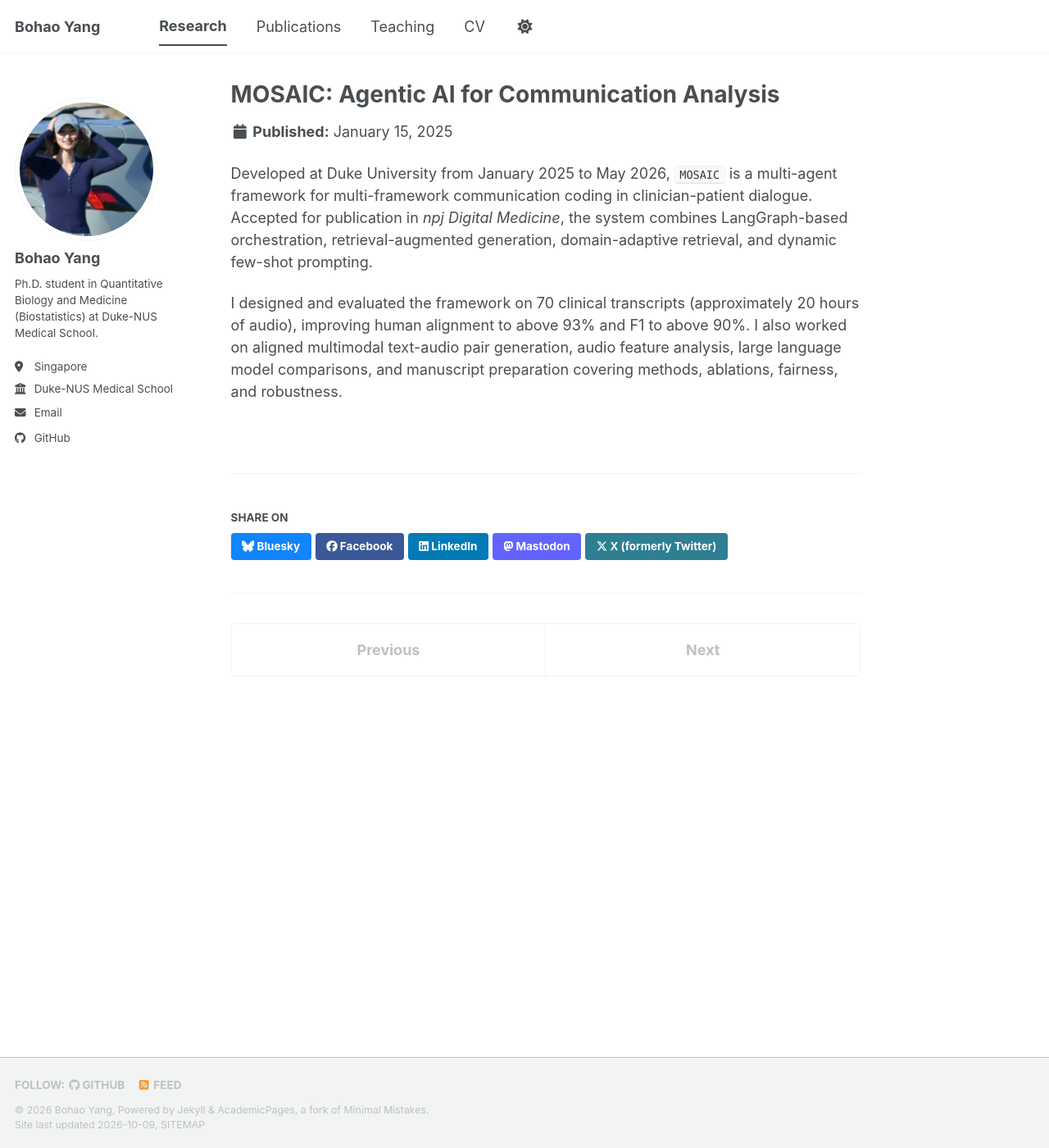
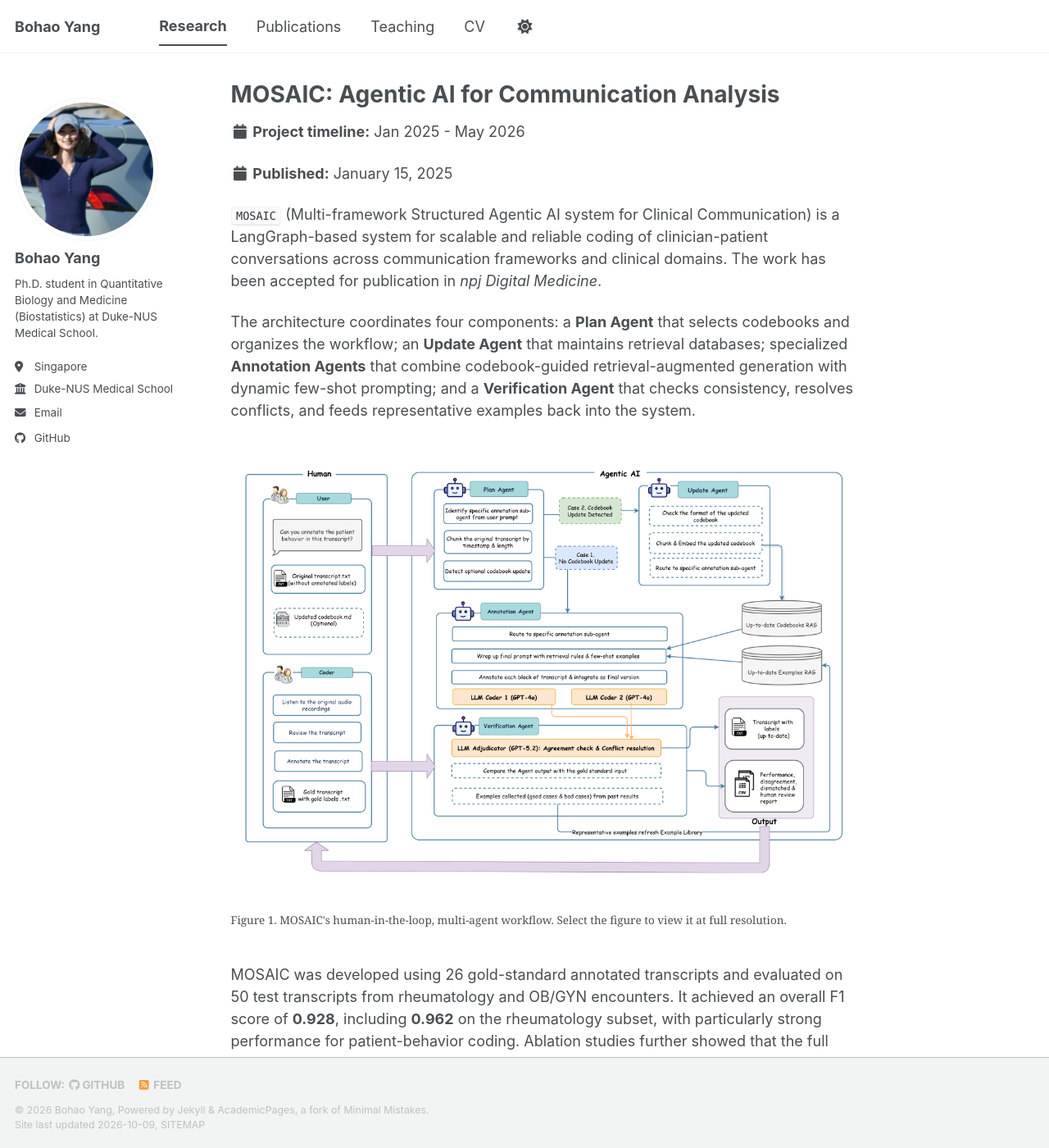
Before and after one commit to bohaoyang1327/bohaoyang1327, a Jekyll site: the page built from _portfolio/2025-01-15-mosaic.md, in a window 1280 px wide and 1400 px high. Shown: the whole window at 82% size. Built offline with Jekyll 4.4.1, drawn with Linux system fonts in a browser that asks for light colours; a script bundle is joined from its source files by our own code; library files that are not in the unit come from our copies.

Commit message:
add SIMAX and expand MOSAIC research pages

```diff
--- a/_layouts/single.html
+++ b/_layouts/single.html
@@ -30,7 +30,9 @@ layout: default
           {% if page.read_time %}
             <p class="page__meta"><i class="fa fa-clock" aria-hidden="true"></i> {% include read-time.html %}</p>
           {% endif %}
-        {% if page.modified %}
+        {% if page.collection == 'portfolio' and page.timeline_start and page.timeline_end %}
+          <p class="page__date"><strong><i class="fa fa-fw fa-calendar" aria-hidden="true"></i> Project timeline:</strong> <span>{{ page.timeline_start }} - {{ page.timeline_end }}</span></p>
+        {% elsif page.modified %}
           <p class="page__date"><strong><i class="fa fa-fw fa-calendar" aria-hidden="true"></i> {{ site.data.ui-text[site.locale].date_label | default: "Published:" }}</strong> <time datetime="{{ page.modified | date: "%Y-%m-%d" }}">{{ page.modified | date: "%B %d, %Y" }}</time></p>
         {% endif %}
 
--- a/_portfolio/2025-01-15-mosaic.md
+++ b/_portfolio/2025-01-15-mosaic.md
@@ -1,6 +1,6 @@
 ---
 title: "MOSAIC: Agentic AI for Communication Analysis"
-excerpt: "Built a multi-agent framework for analyzing clinician-patient dialogue, accepted for publication in npj Digital Medicine."
+excerpt: "Developed a four-agent AI system for reliable, multi-framework coding of clinician-patient communication."
 collection: portfolio
 permalink: /research/mosaic/
 date: 2025-01-15
@@ -8,6 +8,17 @@ timeline_start: "Jan 2025"
 timeline_end: "May 2026"
 ---
 
-Developed at Duke University from January 2025 to May 2026, `MOSAIC` is a multi-agent framework for multi-framework communication coding in clinician-patient dialogue. Accepted for publication in *npj Digital Medicine*, the system combines LangGraph-based orchestration, retrieval-augmented generation, domain-adaptive retrieval, and dynamic few-shot prompting.
+`MOSAIC` (Multi-framework Structured Agentic AI system for Clinical Communication) is a LangGraph-based system for scalable and reliable coding of clinician-patient conversations across communication frameworks and clinical domains. The work has been accepted for publication in *npj Digital Medicine*.
 
-I designed and evaluated the framework on 70 clinical transcripts (approximately 20 hours of audio), improving human alignment to above 93% and F1 to above 90%. I also worked on aligned multimodal text-audio pair generation, audio feature analysis, large language model comparisons, and manuscript preparation covering methods, ablations, fairness, and robustness.
+The architecture coordinates four components: a **Plan Agent** that selects codebooks and organizes the workflow; an **Update Agent** that maintains retrieval databases; specialized **Annotation Agents** that combine codebook-guided retrieval-augmented generation with dynamic few-shot prompting; and a **Verification Agent** that checks consistency, resolves conflicts, and feeds representative examples back into the system.
+
+<figure>
+  <a href="{{ '/images/mosaic-framework.png' | relative_url }}">
+    <img src="{{ '/images/mosaic-framework.png' | relative_url }}" alt="MOSAIC workflow showing the Plan, Update, Annotation, and Verification agents alongside the human annotation process" loading="lazy">
+  </a>
+  <figcaption>Figure 1. MOSAIC's human-in-the-loop, multi-agent workflow. Select the figure to view it at full resolution.</figcaption>
+</figure>
+
+MOSAIC was developed using 26 gold-standard annotated transcripts and evaluated on 50 test transcripts from rheumatology and OB/GYN encounters. It achieved an overall F1 score of **0.928**, including **0.962** on the rheumatology subset, with particularly strong performance for patient-behavior coding. Ablation studies further showed that the full agentic system outperformed baseline approaches.
+
+[Read the MOSAIC preprint on arXiv](https://arxiv.org/abs/2512.08659){: .btn .btn--primary }
```
Also changed, not shown: _portfolio/2025-12-01-simax.md (added, +17 -0 lines), _publications/2026-01-01-mosaic-communication-coding.md (+2 -2 lines), images/mosaic-framework.png (added).
